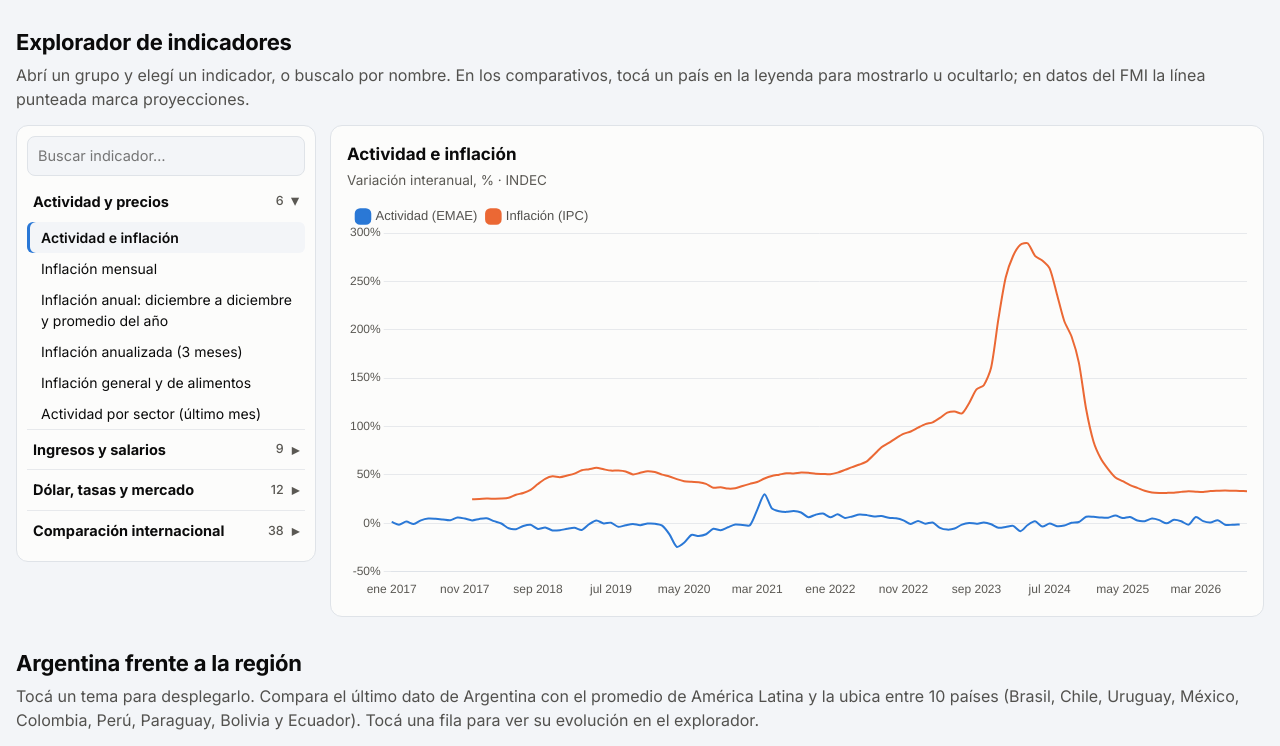
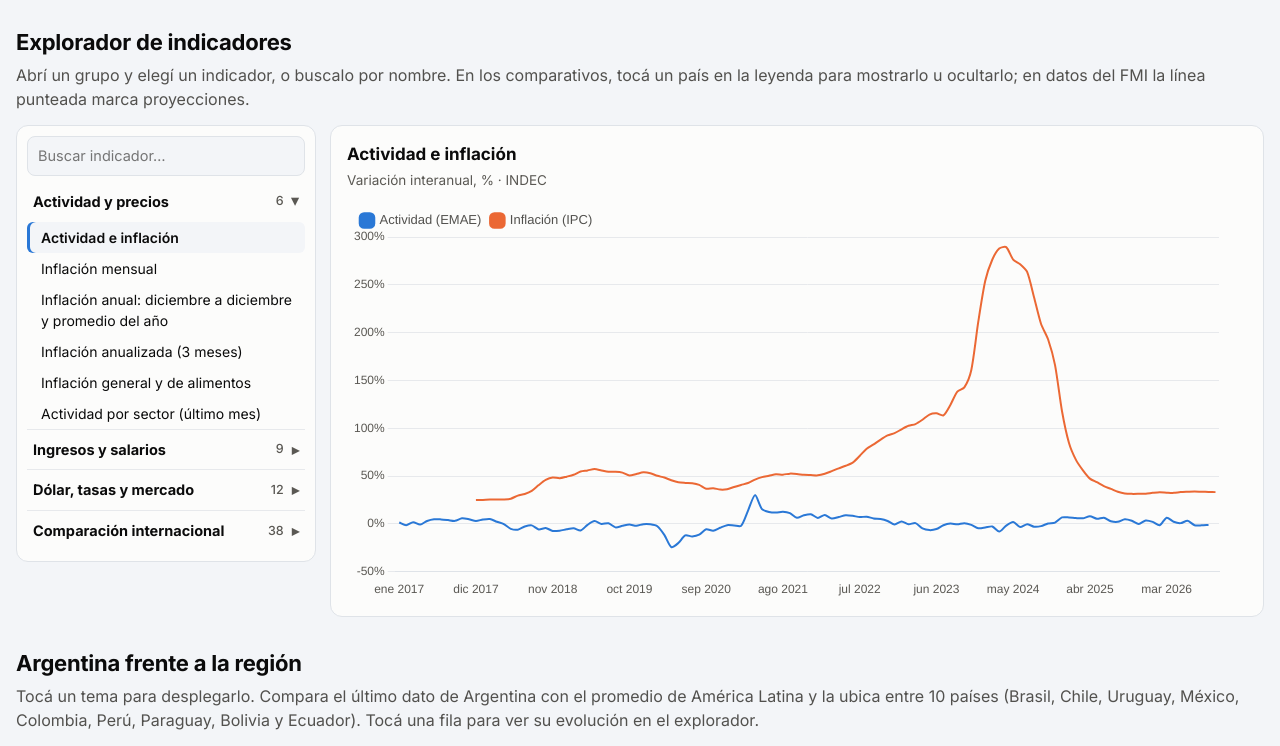
Before and after one commit to PabloOjeda/monitor-economico, a plain HTML site: page site/index.html in a window 1280 px wide. Shown: the part 498-1244 px from the top of the page. Drawn offline with nearby package versions, Linux system fonts and the light colour scheme.

Commit message:
Gráficos: margen a la derecha para que el último valor no quede pegado al borde
Co-Authored-By: Claude Opus 5.5 <noreply@anthropic.com>

```diff
--- a/site/index.html
+++ b/site/index.html
@@ -268,12 +268,13 @@ const FUENTE_DATOS = "https://raw.githubusercontent.com/PabloOjeda/monitor-econo
     return {
       responsive: true, maintainAspectRatio: false, animation: false,
       interaction: { mode: "index", intersect: false },
+      layout: { padding: { right: 28, left: 4, top: 4 } },
       plugins: {
         legend: { position: "top", align: "start", labels: { color: css("--text-2"), boxWidth: 12, boxHeight: 12, usePointStyle: true, pointStyle: "rectRounded", font: { size: 13 } } },
         tooltip: { backgroundColor: css("--surface"), titleColor: css("--text"), bodyColor: css("--text-2"), borderColor: css("--border"), borderWidth: 1, padding: 10 }
       },
       scales: {
-        x: { grid: { display: false }, ticks: { color: css("--muted"), maxRotation: 0, autoSkipPadding: 18, font: { size: 12 } }, border: { color: css("--border") } },
+        x: { offset: true, grid: { display: false }, ticks: { color: css("--muted"), maxRotation: 0, autoSkipPadding: 18, font: { size: 12 } }, border: { color: css("--border") } },
         y: { grid: { color: css("--grid") }, ticks: { color: css("--muted"), font: { size: 12 } }, border: { display: false } }
       }
     };
```
